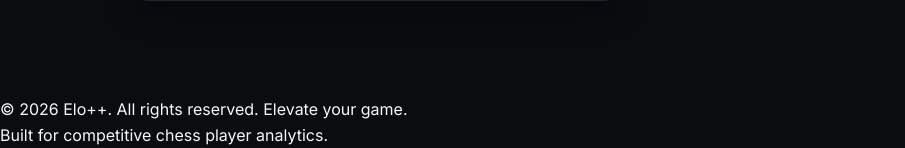
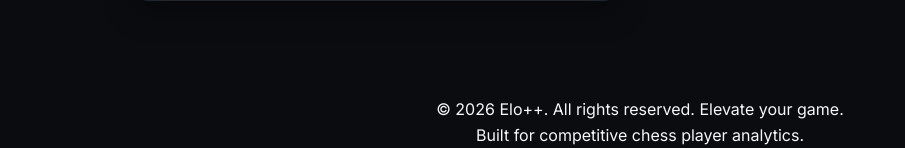
Before and after one commit to Somesh9618/EloPlusPlus, a Flask app: page / in a window 1280 px wide. Shown: the part 917-1065 px from the top of the page, without its empty margins (0-905 px from the left). Run offline with Flask 3, Linux system fonts and the light colour scheme.

Commit message:
Update base.html

```diff
--- a/templates/base.html
+++ b/templates/base.html
@@ -71,7 +71,7 @@
 
     <!-- Footer -->
     <footer class="app-footer">
-        <div class="footer-container">
+        <div style="text-align: center;" class="footer-container">
             <p>&copy; 2026 Elo++. All rights reserved. Elevate your game.</p>
             <p class="footer-sub">Built for competitive chess player analytics.</p>
         </div>
```
